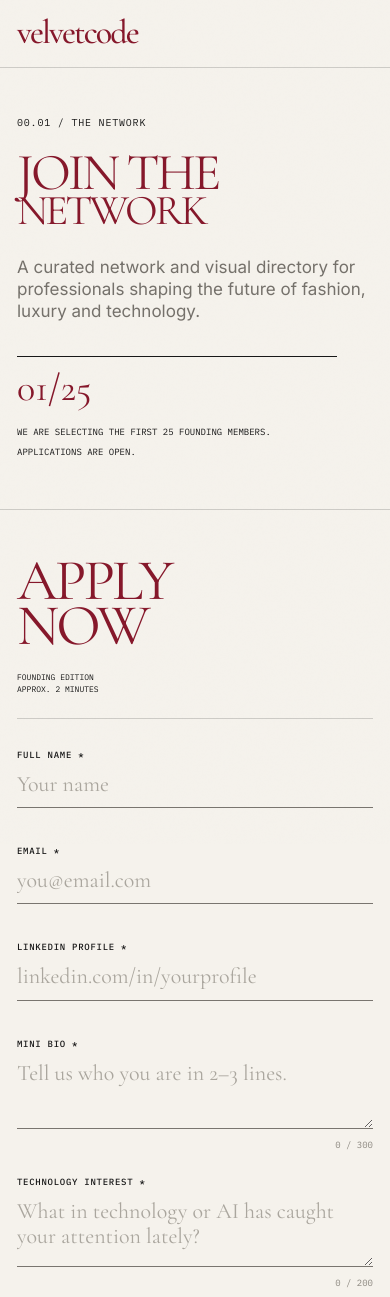
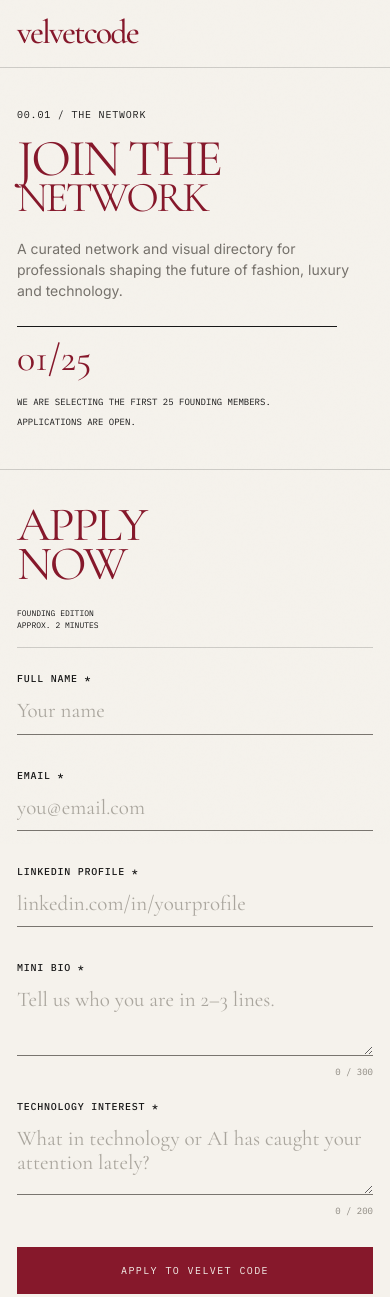
Before and after one commit to mboucheriemartinezvivot/velvet-code, a plain HTML site: page index.html in a window 390 px wide. Shown: the top 1297 px of the page. Drawn offline with nearby package versions, Linux system fonts and the light colour scheme.

Commit message:
Add files via upload

```diff
--- a/index.html
+++ b/index.html
@@ -102,7 +102,7 @@
     }
 
     .hero {
-      padding: clamp(44px, 6vw, 82px) var(--gutter) clamp(52px, 7vw, 92px);
+      padding: clamp(34px, 4.5vw, 58px) var(--gutter) clamp(38px, 5vw, 64px);
       border-bottom: 1px solid var(--line);
     }
 
@@ -116,13 +116,13 @@
     }
 
     .hero-title {
-      margin: clamp(22px, 3vw, 36px) 0 0;
+      margin: clamp(16px, 2vw, 26px) 0 0;
       color: var(--velvet);
       font-family: var(--serif);
-      font-size: clamp(64px, 10vw, 142px);
+      font-size: clamp(58px, 8vw, 112px);
       font-weight: 400;
-      letter-spacing: -.055em;
-      line-height: .76;
+      letter-spacing: -.05em;
+      line-height: .78;
     }
 
     .hero-title span { display: block; }
@@ -131,17 +131,17 @@
     .hero-bottom {
       display: grid;
       grid-template-columns: minmax(0,1fr) minmax(230px,.42fr);
-      gap: clamp(28px, 6vw, 72px);
+      gap: clamp(26px, 5vw, 58px);
       align-items: end;
-      margin-top: clamp(34px, 5vw, 62px);
+      margin-top: clamp(24px, 3vw, 38px);
     }
 
     .hero-copy {
       margin: 0;
-      max-width: 640px;
+      max-width: 560px;
       color: var(--muted);
-      font-size: clamp(14px, 1.2vw, 19px);
-      line-height: 1.3;
+      font-size: clamp(14px, 1.15vw, 17px);
+      line-height: 1.48;
     }
 
     .founding {
@@ -167,12 +167,12 @@
     }
 
     .apply {
-      padding: clamp(54px, 7vw, 92px) var(--gutter);
+      padding: clamp(38px, 5vw, 64px) var(--gutter) clamp(46px, 5.5vw, 72px);
       border-bottom: 1px solid var(--line);
     }
 
     .apply-inner {
-      width: min(100%, var(--form));
+      width: min(100%, 900px);
       margin: 0 auto;
     }
 
@@ -181,7 +181,7 @@
       justify-content: space-between;
       gap: 24px;
       align-items: flex-end;
-      padding-bottom: 22px;
+      padding-bottom: 16px;
       border-bottom: 1px solid var(--line);
     }
 
@@ -189,10 +189,10 @@
       margin: 0;
       color: var(--velvet);
       font-family: var(--serif);
-      font-size: clamp(58px, 7vw, 96px);
+      font-size: clamp(50px, 5.2vw, 72px);
       font-weight: 400;
-      line-height: .78;
-      letter-spacing: -.05em;
+      line-height: .82;
+      letter-spacing: -.045em;
     }
 
     .apply-meta {
@@ -204,18 +204,33 @@
     }
 
     form {
-      margin-top: clamp(34px, 4vw, 52px);
+      display: grid;
+      grid-template-columns: repeat(2, minmax(0, 1fr));
+      column-gap: 34px;
+      row-gap: 0;
+      margin-top: clamp(24px, 3vw, 36px);
+    }
+
+    form > .field:nth-of-type(3) {
+      grid-column: 1 / -1;
+    }
+
+    form > .submit,
+    form > .status {
+      grid-column: 1 / -1;
     }
 
     .field {
-      margin-bottom: 26px;
+      min-width: 0;
+      margin-bottom: 22px;
     }
 
     .field label {
       display: block;
-      margin-bottom: 8px;
-      font-size: 9px;
+      margin-bottom: 10px;
+      font-size: 11px;
       font-weight: 500;
+      letter-spacing: .075em;
     }
 
     .field input,
@@ -230,13 +245,13 @@
       background: transparent;
       color: var(--ink);
       font-family: var(--serif);
-      font-size: clamp(21px, 2.3vw, 29px);
+      font-size: clamp(23px, 2vw, 28px);
       line-height: 1.15;
       appearance: none;
     }
 
     .field textarea {
-      min-height: 78px;
+      min-height: 88px;
       resize: vertical;
     }
 
@@ -459,13 +474,13 @@
       .meta { display: none; }
 
       .hero {
-        padding-top: 42px;
-        padding-bottom: 50px;
+        padding-top: 34px;
+        padding-bottom: 40px;
       }
 
       .hero-title {
-        font-size: clamp(54px, 15.5vw, 72px);
-        line-height: .8;
+        font-size: clamp(50px, 14vw, 64px);
+        line-height: .82;
       }
 
       .hero-title span:last-child {
@@ -473,12 +488,14 @@
       }
 
       .hero-bottom {
-        margin-top: 28px;
-        gap: 34px;
+        margin-top: 22px;
+        gap: 25px;
       }
 
       .hero-copy {
-        font-size: 17px;
+        max-width: 38ch;
+        font-size: 14px;
+        line-height: 1.5;
       }
 
       .founding strong {
@@ -486,8 +503,8 @@
       }
 
       .apply {
-        padding-top: 48px;
-        padding-bottom: 58px;
+        padding-top: 36px;
+        padding-bottom: 48px;
       }
 
       .apply-head {
@@ -495,7 +512,7 @@
       }
 
       .apply-title {
-        font-size: 58px;
+        font-size: 48px;
       }
 
       .apply-meta {
@@ -503,16 +520,28 @@
       }
 
       form {
-        margin-top: 30px;
+        grid-template-columns: 1fr;
+        margin-top: 24px;
+      }
+
+      form > .field,
+      form > .field:nth-of-type(3),
+      form > .submit,
+      form > .status {
+        grid-column: 1;
       }
 
       .field {
-        margin-bottom: 23px;
+        margin-bottom: 20px;
+      }
+
+      .field label {
+        font-size: 10px;
       }
 
       .field input,
       .field textarea {
-        font-size: 22px;
+        font-size: 21px;
       }
 
       .field textarea {
```
